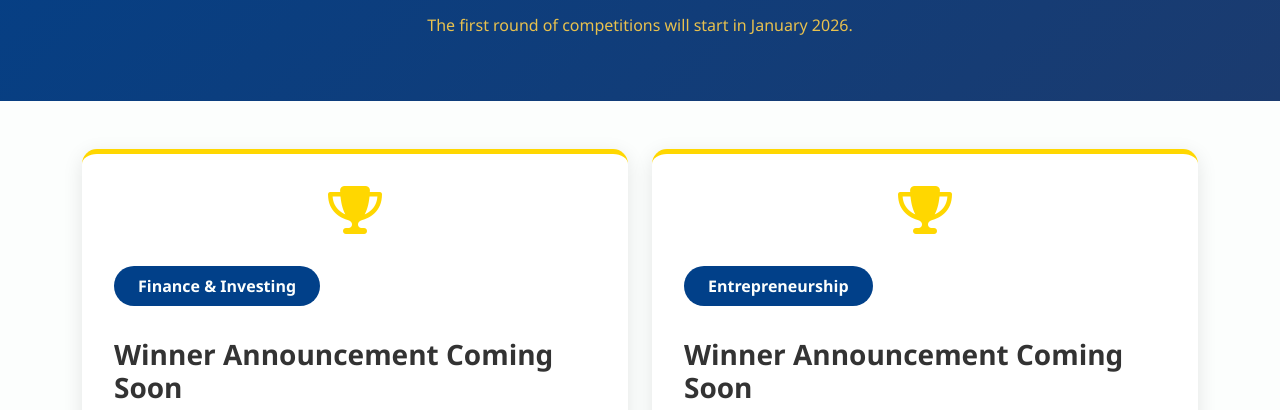
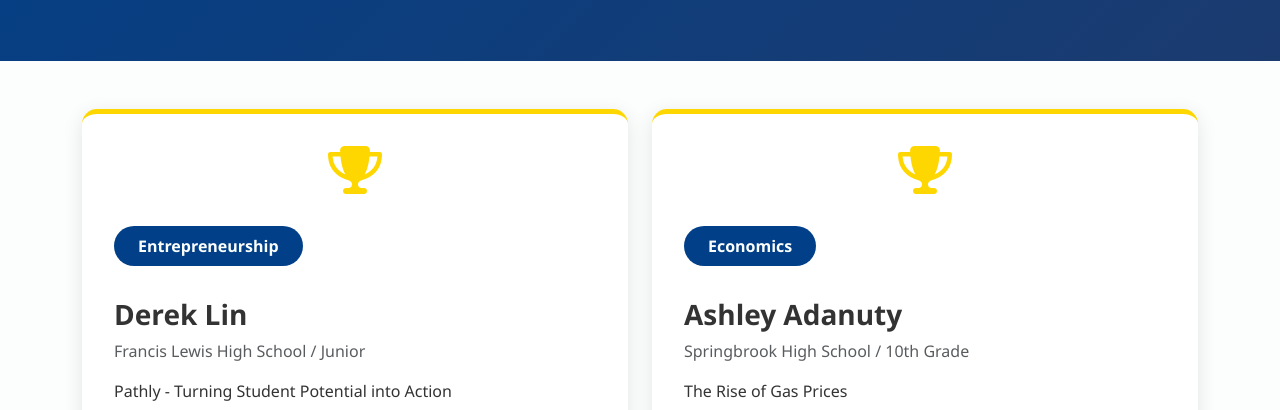
Before and after one commit to Business-Development-Youth-Council/BDYC-Website, a plain HTML site: page results.html in a window 1280 px wide. Shown: the part 448-858 px from the top of the page. Drawn offline with nearby package versions, Linux system fonts and the light colour scheme.

Commit message:
Add New Prompts & Winners

```diff
--- a/data.js
+++ b/data.js
@@ -1,28 +1,29 @@
 const BDYC_DATA = {
-    currentMonth: "January 2026",
+    currentMonth: "February 2026",
+    currentWinnersMonth: "January 2026",
 
     prompts: {
-        month: "January 2026",
+        month: "February 2026",
         sectors: {
             finance: {
                 title: "Finance",
-                prompt: "Build a diversified $10,000 investment portfolio for a long-term investor with a 10+ year time horizon. Allocate funds across at least three asset classes (such as stocks, bonds, ETFs, or alternatives). Explain your asset allocation, overall risk level, and expected returns, and justify why this portfolio fits a long-term strategy."
+                prompt: "You are the VP of Finance for a mid-sized retail company. Sales are growing steadily, but profits are shrinking due to rising interest rates and higher operating costs. You have limited capital and must decide how to allocate funds between paying down debt, investing in new growth opportunities, or building cash reserves. What financial strategy would you choose, and why? How would you balance short-term stability with long-term growth?"
             },
             entrepreneurship: {
                 title: "Entrepreneurship",
-                prompt: "Identify a real, clearly defined problem faced by students or young adults. Propose a startup that solves this problem, describe how the product or service works, and explain why your solution would succeed compared to existing alternatives."
+                prompt: "A mid-sized company is struggling because its costs are going up and there are many competitors in the market. As a strategy consultant, your job is to help stop the company from falling behind and help it succeed in the future. Create a strong plan that will beat competitors, and set the company up for long-term growth."
             },
             marketing: {
                 title: "Marketing",
-                prompt: "Given a $500 marketing budget, design a strategy to grow a new startup from 0 to 1,000 users within a short time frame. Identify your target audience, marketing channels you would use, how you would allocate the budget, and how you would measure success."
+                prompt: "Please evaluate how modern technology companies, such as Apple, Amazon, or Microsoft, use integrated marketing and sales strategies to sustain growth in competitive global markets. Discuss the role of data analytics, digital branding, and personalized consumer experiences in shaping sales outcomes and long-term customer loyalty."
             },
             economics: {
                 title: "Economics",
-                prompt: "Choose a recent price change in housing, gas, food, or labor. Use supply and demand principles to explain what caused the price change, identifying shifts in supply and/or demand and the economic factors behind them."
+                prompt: "Evaluate the role of government in managing the economy. Should governments intervene more or less in markets during economic crises? Support your position with historical or modern examples."
             },
             strategy: {
                 title: "Strategy",
-                prompt: "You are the CEO of a mid-sized consumer products company whose profits have declined by 15% over the past year due to rising costs and slowing demand. You have a limited budget and must choose between cutting operating expenses or investing in growth initiatives. Choose one strategy, explain your decision, and justify it using financial, competitive, and market-based reasoning."
+                prompt: "You are the manager of a regional chain of coffee shops. Over the past year, customer traffic has dropped by 20%, while the cost of supplies and labor has increased. Your goal is to develop a strategy to boost sales, reduce costs, and improve overall profitability. What steps would you take, and how would you prioritize them?"
             }
         }
     },
@@ -32,35 +33,35 @@ const BDYC_DATA = {
             id: "finance",
             name: "Finance & Investing",
             icon: "fas fa-chart-line",
-            fullDescription: "Build a diversified $10,000 investment portfolio for a long-term investor with a 10+ year time horizon. Allocate funds across at least three asset classes (such as stocks, bonds, ETFs, or alternatives). Explain your asset allocation, overall risk level, and expected returns, and justify why this portfolio fits a long-term strategy.",
+            fullDescription: "You are the VP of Finance for a mid-sized retail company. Sales are growing steadily, but profits are shrinking due to rising interest rates and higher operating costs. You have limited capital and must decide how to allocate funds between paying down debt, investing in new growth opportunities, or building cash reserves. What financial strategy would you choose, and why? How would you balance short-term stability with long-term growth?",
             color: "#014089"
         },
         {
             id: "entrepreneurship",
             name: "Entrepreneurship",
             icon: "fas fa-lightbulb",
-            fullDescription: "Identify a real, clearly defined problem faced by students or young adults. Propose a startup that solves this problem, describe how the product or service works, and explain why your solution would succeed compared to existing alternatives.",
+            fullDescription: "A mid-sized company is struggling because its costs are going up and there are many competitors in the market. As a strategy consultant, your job is to help stop the company from falling behind and help it succeed in the future. Create a strong plan that will beat competitors, and set the company up for long-term growth.",
             color: "#014089"
         },
         {
             id: "marketing",
             name: "Marketing",
             icon: "fas fa-bullhorn",
-            fullDescription: "Given a $500 marketing budget, design a strategy to grow a new startup from 0 to 1,000 users within a short time frame. Identify your target audience, marketing channels you would use, how you would allocate the budget, and how you would measure success.",
+            fullDescription: "Please evaluate how modern technology companies, such as Apple, Amazon, or Microsoft, use integrated marketing and sales strategies to sustain growth in competitive global markets. Discuss the role of data analytics, digital branding, and personalized consumer experiences in shaping sales outcomes and long-term customer loyalty.",
             color: "#014089"
         },
         {
             id: "economics",
             name: "Economics",
             icon: "fas fa-globe-americas",
-            fullDescription: "Choose a recent price change in housing, gas, food, or labor. Use supply and demand principles to explain what caused the price change, identifying shifts in supply and/or demand and the economic factors behind them.",
+            fullDescription: "Evaluate the role of government in managing the economy. Should governments intervene more or less in markets during economic crises? Support your position with historical or modern examples.",
             color: "#014089"
         },
         {
             id: "strategy",
             name: "Strategy",
             icon: "fas fa-chess",
-            fullDescription: "You are the CEO of a mid-sized consumer products company whose profits have declined by 15% over the past year due to rising costs and slowing demand. You have a limited budget and must choose between cutting operating expenses or investing in growth initiatives. Choose one strategy, explain your decision, and justify it using financial, competitive, and market-based reasoning.",
+            fullDescription: "You are the manager of a regional chain of coffee shops. Over the past year, customer traffic has dropped by 20%, while the cost of supplies and labor has increased. Your goal is to develop a strategy to boost sales, reduce costs, and improve overall profitability. What steps would you take, and how would you prioritize them?",
             color: "#014089"
         }
     ],
@@ -136,48 +137,59 @@ const BDYC_DATA = {
 
     currentWinners: [
         {
-            sector: "Finance & Investing",
-            winnerName: "Winner Announcement Coming Soon",
-            school: "School/City - TBA",
-            description: "The January 2026 Finance & Investing challenge winner will be announced soon. Check back for the winning submission!",
-            workLink: null,
-            announced: false
-        },
-        {
             sector: "Entrepreneurship",
-            winnerName: "Winner Announcement Coming Soon",
-            school: "School/City - TBA",
-            description: "The January 2026 Entrepreneurship challenge winner will be announced soon. Check back for the winning submission!",
-            workLink: null,
-            announced: false
-        },
-        {
-            sector: "Marketing",
-            winnerName: "Winner Announcement Coming Soon",
-            school: "School/City - TBA",
-            description: "The January 2026 Marketing challenge winner will be announced soon. Check back for the winning submission!",
-            workLink: null,
-            announced: false
+            winnerName: "Derek Lin",
+            school: "Francis Lewis High School / Junior",
+            description: "Pathly - Turning Student Potential into Action",
+            workLink: "https://drive.google.com/open?id=1MFOjCbiZrY9-6GDdzpX3VN6aWye8X4or",
+            announced: true
         },
         {
             sector: "Economics",
-            winnerName: "Winner Announcement Coming Soon",
-            school: "School/City - TBA",
-            description: "The January 2026 Economics challenge winner will be announced soon. Check back for the winning submission!",
-            workLink: null,
-            announced: false
+            winnerName: "Ashley Adanuty",
+            school: "Springbrook High School / 10th Grade",
+            description: "The Rise of Gas Prices",
+            workLink: "https://drive.google.com/open?id=1EZ5L8Rax1f13C9UCorbWitZqlRLl-Z5HCZ4uLi0SrnM",
+            announced: true
         },
         {
             sector: "Strategy",
-            winnerName: "Winner Announcement Coming Soon",
-            school: "School/City - TBA",
-            description: "The January 2026 Strategy challenge winner will be announced soon. Check back for the winning submission!",
-            workLink: null,
-            announced: false
+            winnerName: "Justin Velecela",
+            school: "Hightstown High School / 11th Grade",
+            description: "Leveraging Business Strategy to Drive Sustainable Economic Impact",
+            workLink: "https://drive.google.com/open?id=1C7pc0C3ca4AP7vfSdX7_2lfK2NCDbPTkWlez3HeaJzY, https://drive.google.com/open?id=1BNbBOPEVK_ZIh_UjoaAopRaa10MnjeXluUmY_bIQz78",
+            announced: true
         }
     ],
 
-    archive: [],
+    archive: [
+        {
+            month: "January 2026",
+            winners: [
+                {
+                    sector: "Entrepreneurship",
+                    winnerName: "Derek Lin",
+                    school: "Francis Lewis High School / Junior",
+                    description: "Pathly - Turning Student Potential into Action",
+                    workLink: "https://drive.google.com/open?id=1MFOjCbiZrY9-6GDdzpX3VN6aWye8X4or"
+                },
+                {
+                    sector: "Economics",
+                    winnerName: "Ashley Adanuty",
+                    school: "Springbrook High School / 10th Grade",
+                    description: "The Rise of Gas Prices",
+                    workLink: "https://drive.google.com/open?id=1EZ5L8Rax1f13C9UCorbWitZqlRLl-Z5HCZ4uLi0SrnM"
+                },
+                {
+                    sector: "Strategy",
+                    winnerName: "Justin Velecela",
+                    school: "Hightstown High School / 11th Grade",
+                    description: "Leveraging Business Strategy to Drive Sustainable Economic Impact",
+                    workLink: "https://drive.google.com/open?id=1C7pc0C3ca4AP7vfSdX7_2lfK2NCDbPTkWlez3HeaJzY, https://drive.google.com/open?id=1BNbBOPEVK_ZIh_UjoaAopRaa10MnjeXluUmY_bIQz78"
+                }
+            ]
+        }
+    ],
 
     links: {
         googleClassroom: "https://classroom.google.com/c/ODIzNTk2NTA0MTMx?cjc=7bi7wief",
--- a/results.html
+++ b/results.html
@@ -25,13 +25,9 @@
                     <div class="trophy-icon">
                         <i class="fas fa-trophy"></i>
                     </div>
-                    <h1 class="display-3 fw-bold mb-3">Current Month Winners</h1>
-                    <h2 class="display-6 mb-3 current-month-display">January 2026</h2>
+                    <h1 class="display-3 fw-bold mb-3">Monthly Winners</h1>
+                    <h2 class="display-6 mb-3 current-winners-month-display">January 2026</h2>
                     <p class="lead">Celebrating excellence across all five business sectors</p>
-                    <p style = "color: var(--primary-yellow);">The first round of competitions will
-                        start in
-                        January
-                        2026.</p>
                 </div>
             </div>
         </section>
```
Also changed, not shown: content-renderer.js (+9 -1 lines).
